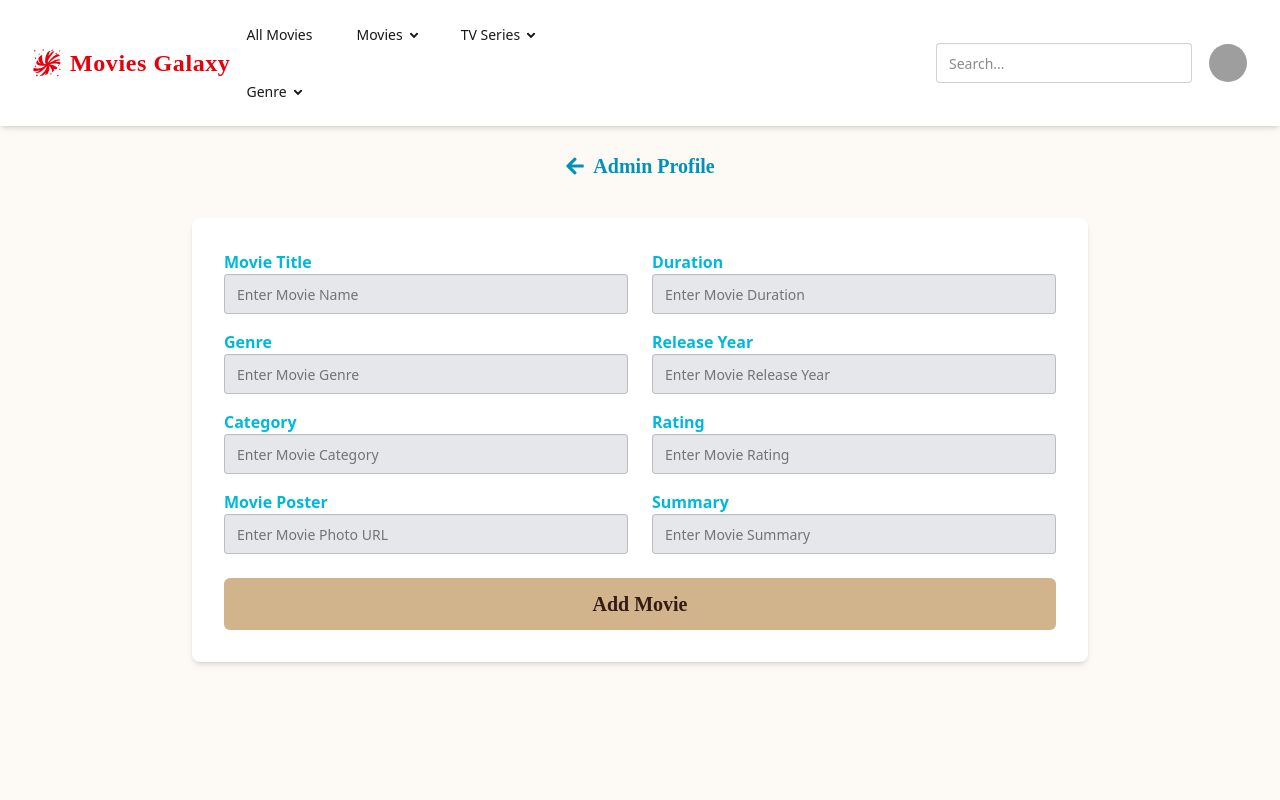
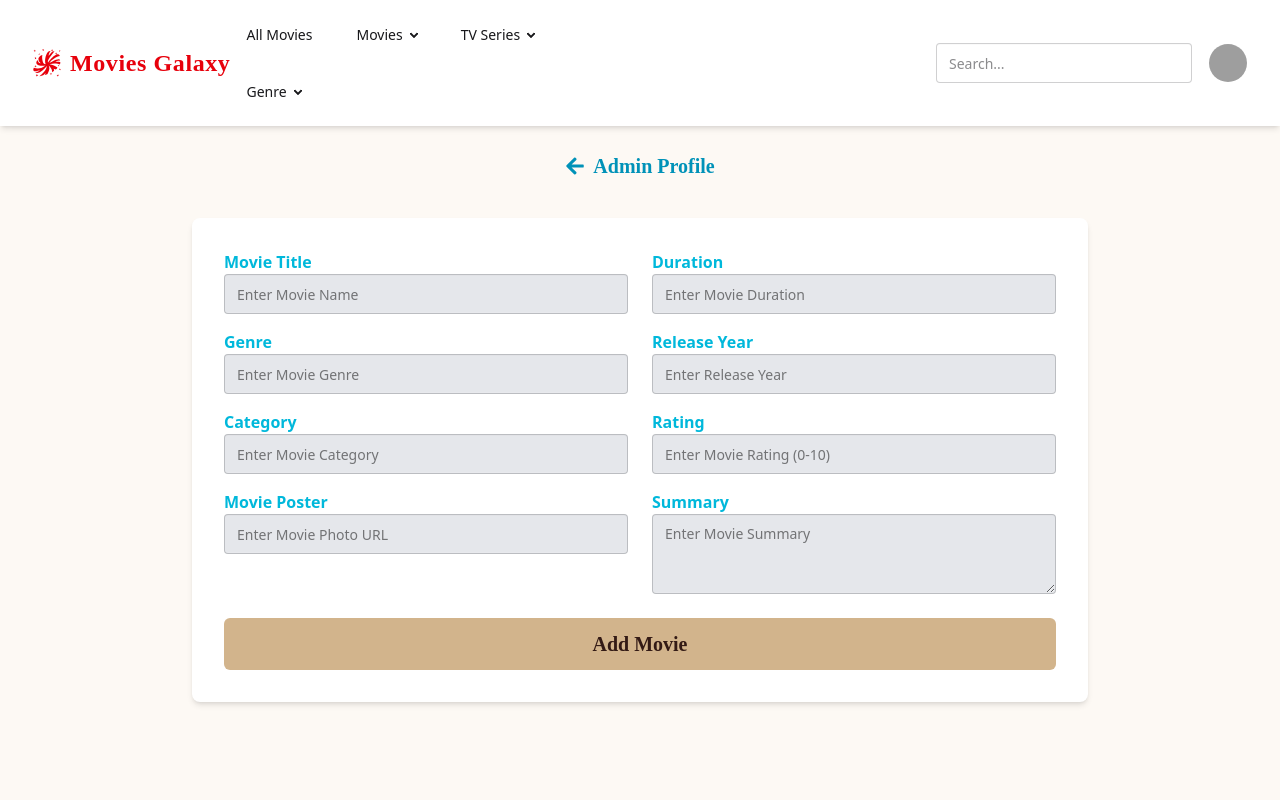
Before and after one commit to Amitkumersarkar/Movies-Galaxy, a React (Vite) app: page /addMovies in a window 1280 px wide. Shown: the top 800 px of the page. Built offline with nearby package versions, Linux system fonts and the light colour scheme; grey boxes are pictures that could not be loaded.

Commit message:
form validation

```diff
--- a/src/Pages/AddMovies.jsx
+++ b/src/Pages/AddMovies.jsx
@@ -3,19 +3,33 @@ import { NavLink } from "react-router-dom";
 
 const AddMovies = () => {
     const handleSubmit = (e) => {
+        e.preventDefault();
+        const form = e.target;
+        const newMovie = {
+            title: form.title.value,
+            genre: form.genre.value,
+            category: form.category.value,
+            photo: form.photo.value,
+            duration: form.duration.value,
+            year: form.year.value,
+            rating: form.rating.value,
+            summary: form.summary.value,
+        };
+        console.log(newMovie); // send to backend
+    };
 
-    }
     return (
-        <div className=" bg-[#FDF9F4] min-h-screen flex flex-col items-center p-5">
+        <div className="bg-[#FDF9F4] min-h-screen flex flex-col items-center p-5">
             {/* Back Button */}
             <NavLink to="/profile">
                 <button
-                    className="btn btn-ghost text-xl bg-transparent text-cyan-600 mb-8 flex items-center gap-2"
+                    className="btn btn-ghost text-xl text-cyan-600 mb-8 flex items-center gap-2"
                     style={{ fontFamily: "Rancho, cursive" }}
                 >
-                    <FaArrowLeft />Admin Profile
+                    <FaArrowLeft /> Admin Profile
                 </button>
             </NavLink>
+
             <form
                 onSubmit={handleSubmit}
                 className="w-full max-w-4xl bg-white p-8 rounded-lg shadow-md"
@@ -30,6 +44,7 @@ const AddMovies = () => {
                                 type="text"
                                 placeholder="Enter Movie Name"
                                 className="input input-bordered bg-gray-200 text-black w-full"
+                                required
                             />
                         </div>
 
@@ -38,8 +53,9 @@ const AddMovies = () => {
                             <input
                                 name="genre"
                                 type="text"
-                                placeholder="Enter Movie Genre "
+                                placeholder="Enter Movie Genre"
                                 className="input input-bordered bg-gray-200 text-black w-full"
+                                required
                             />
                         </div>
 
@@ -50,6 +66,7 @@ const AddMovies = () => {
                                 type="text"
                                 placeholder="Enter Movie Category"
                                 className="input input-bordered bg-gray-200 text-black w-full"
+                                required
                             />
                         </div>
 
@@ -60,6 +77,7 @@ const AddMovies = () => {
                                 type="text"
                                 placeholder="Enter Movie Photo URL"
                                 className="input input-bordered bg-gray-200 text-black w-full"
+                                required
                             />
                         </div>
                     </div>
@@ -67,9 +85,9 @@ const AddMovies = () => {
                     {/* Right Column */}
                     <div className="flex flex-col gap-4">
                         <div>
-                            <label className="label text-cyan-500 font-semibold"> Duration</label>
+                            <label className="label text-cyan-500 font-semibold">Duration</label>
                             <input
-                                name=" duration"
+                                name="duration"
                                 type="text"
                                 placeholder="Enter Movie Duration"
                                 className="input input-bordered bg-gray-200 text-black w-full"
@@ -80,9 +98,11 @@ const AddMovies = () => {
                             <label className="label text-cyan-500 font-semibold">Release Year</label>
                             <input
                                 name="year"
-                                type="text"
-                                placeholder="Enter Movie Release Year "
+                                type="number"
+                                placeholder="Enter Release Year"
                                 className="input input-bordered bg-gray-200 text-black w-full"
+                                min="1900"
+                                max={new Date().getFullYear()}
                             />
                         </div>
 
@@ -90,19 +110,21 @@ const AddMovies = () => {
                             <label className="label text-cyan-500 font-semibold">Rating</label>
                             <input
                                 name="rating"
-                                type="text"
-                                placeholder="Enter Movie Rating"
+                                type="number"
+                                placeholder="Enter Movie Rating (0-10)"
                                 className="input input-bordered bg-gray-200 text-black w-full"
+                                min="0"
+                                max="10"
+                                step="0.1"
                             />
                         </div>
 
                         <div>
                             <label className="label text-cyan-500 font-semibold">Summary</label>
-                            <input
+                            <textarea
                                 name="summary"
-                                type="text"
                                 placeholder="Enter Movie Summary"
-                                className="input input-bordered bg-gray-200 text-black w-full"
+                                className="textarea textarea-bordered bg-gray-200 text-black w-full"
                             />
                         </div>
                     </div>
--- a/src/Pages/AdminProfile.jsx
+++ b/src/Pages/AdminProfile.jsx
@@ -3,18 +3,19 @@ import { NavLink } from "react-router-dom";
 
 const AdminProfile = () => {
     return (
-        <>
         <div className="text-center mt-5">
             <NavLink to="/addMovies">
                 <button
-                        className="btn btn-ghost text-xl bg-transparent text-cyan-600 mb-8 gap-2"
+                    type="button"
+                    aria-label="Add new movies"
+                    className="btn btn-ghost text-xl text-cyan-600 mb-8 gap-2 hover:text-cyan-800 hover:scale-105 transition group"
                     style={{ fontFamily: "Rancho, cursive" }}
                 >
-                        Add Movies<FaArrowRight />
+                    Add Movies
+                    <FaArrowRight className="transition-transform group-hover:translate-x-1" />
                 </button>
             </NavLink>
         </div>
-        </>
     );
 };
 
```
Lines whose indentation alone changed are shown as unchanged.
